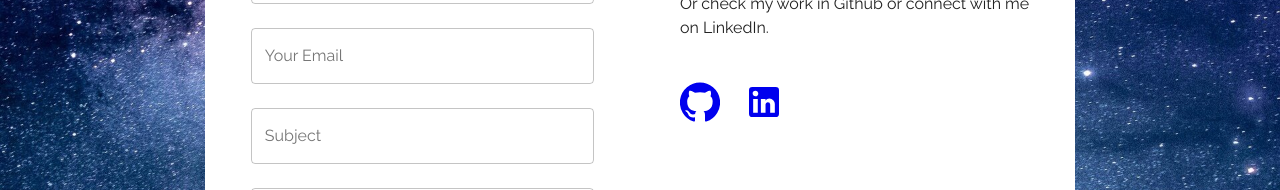
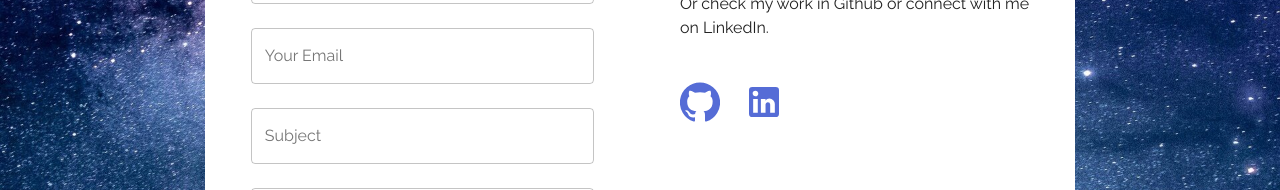
Before and after one commit to YumiMachino/Portfolio, a Next.js app: page / in a window 1280 px wide. Shown: the part 3170-3360 px from the top of the page. Built offline with nearby package versions, Linux system fonts and the light colour scheme.

Commit message:
Optimize accessibility

```diff
--- a/components/Contact.jsx
+++ b/components/Contact.jsx
@@ -200,15 +200,21 @@ const Contact = () => {
           Or check my work in Github or connect with me on LinkedIn.
         </Typography>
         <div>
-          <IconButton color="primary" aria-label="GitHub link" size="medium">
-            <a href={gitHubLink} alt="github">
-              <GitHubIcon className={classes.iconStyle} />
-            </a>
+          <IconButton
+            color="primary"
+            aria-label="GitHubLink"
+            size="medium"
+            href={gitHubLink}
+          >
+            <GitHubIcon className={classes.iconStyle} />
           </IconButton>
-          <IconButton color="primary" aria-label="GitHub link" size="medium">
-            <a href={linkedInLink} alt="linkedIn">
-              <LinkedInIcon className={classes.iconStyle} />
-            </a>
+          <IconButton
+            color="primary"
+            aria-label="linkedInLink"
+            size="medium"
+            href={linkedInLink}
+          >
+            <LinkedInIcon className={classes.iconStyle} />
           </IconButton>
         </div>
       </Grid>
--- a/components/ProjectCard.jsx
+++ b/components/ProjectCard.jsx
@@ -85,7 +85,7 @@ setting props
           className={classes.media}
           component="img"
           src={thumbnail}
-          alt={classes.title}
+          title={classes.title}
         />
         <CardContent>
           <Chip label={app} color={setColor(app)} size="small" />
```
